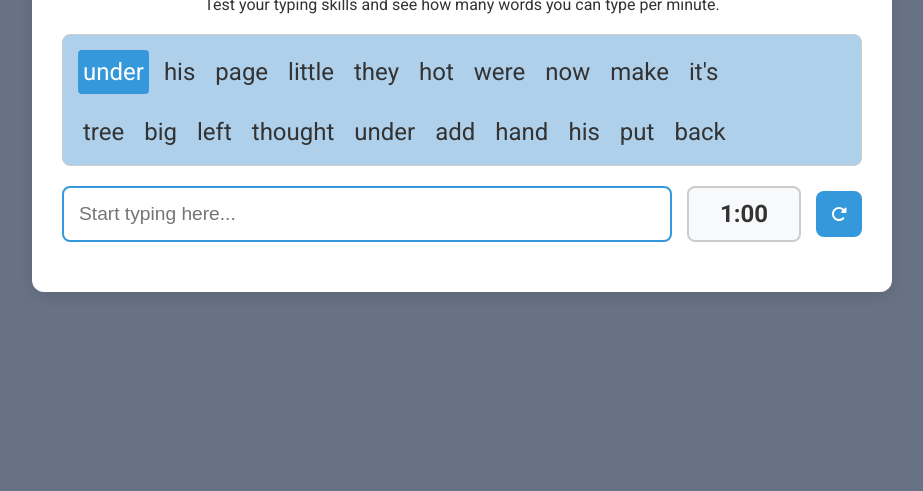
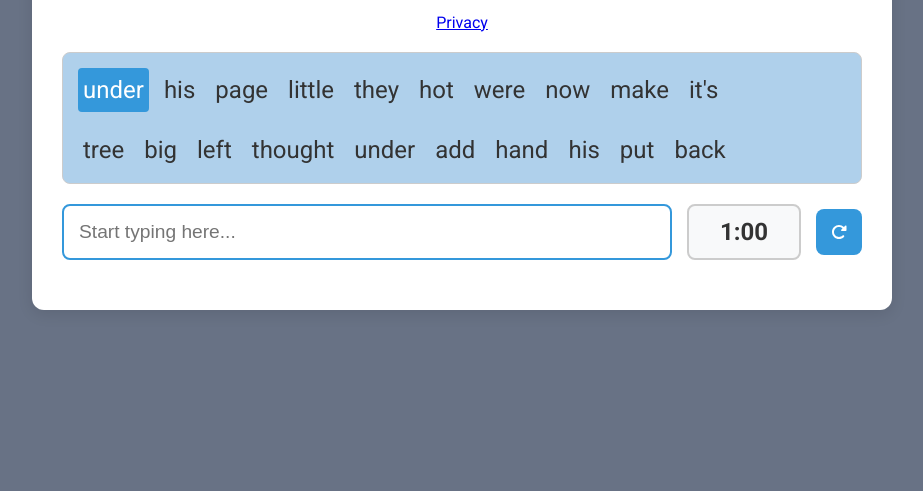
Before and after one commit to SB-043/TypingSpeedTest, a plain HTML site: page index.html in a window 1280 px wide. Shown: the part 309-800 px from the top of the page, without its empty margins (178-1101 px from the left). Drawn offline with Linux system fonts and the light colour scheme.

Commit message:
index.html

```diff
--- a/index.html
+++ b/index.html
@@ -228,6 +228,9 @@ footer {
     <div class="container">
         <h1>Typing Speed Test</h1>
         <p>Test your typing skills and see how many words you can type per minute.</p>
+        <nav class="primary-nav">
+            <a href="privacy.html">Privacy</a>
+        </nav>
 
         <div class="test-area">
             <div id="words-container" class="words-container">
```
